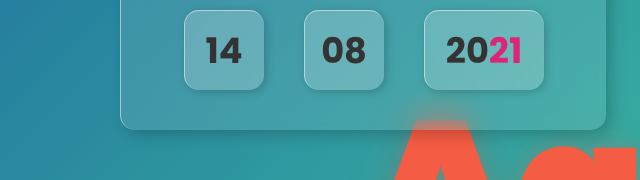
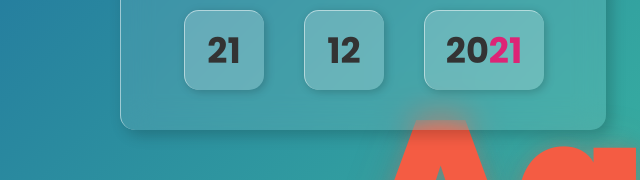
Before and after one commit to gominn1604/gominn.github.io, a plain HTML site: page index.html in a window 1280 px wide. Shown: the part 387-567 px from the top of the page, 277-917 px from the left. Drawn offline with Linux system fonts and the light colour scheme.

Commit message:
Update index.html

```diff
--- a/index.html
+++ b/index.html
@@ -132,8 +132,8 @@ body {
     <div class="container">
         <h2>Happy Birthday To <span>Me</span></h2>
         <div class="timeBx">
-            <div class="day">14</div>
-            <div class="month">08</div>
+            <div class="day">21</div>
+            <div class="month">12</div>
             <div class="year">20<span>21</span></div>
         </div>
     </div>
```
